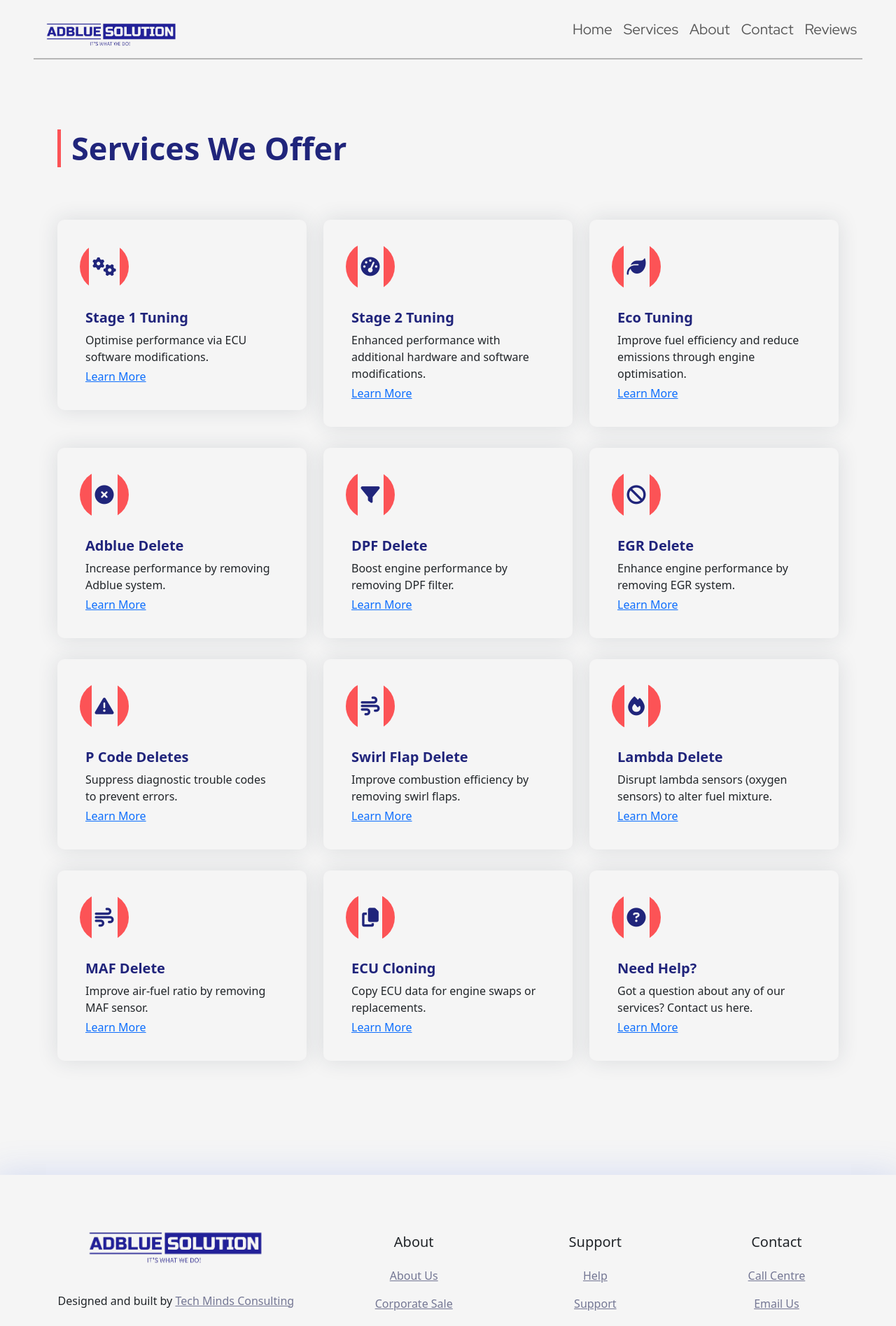
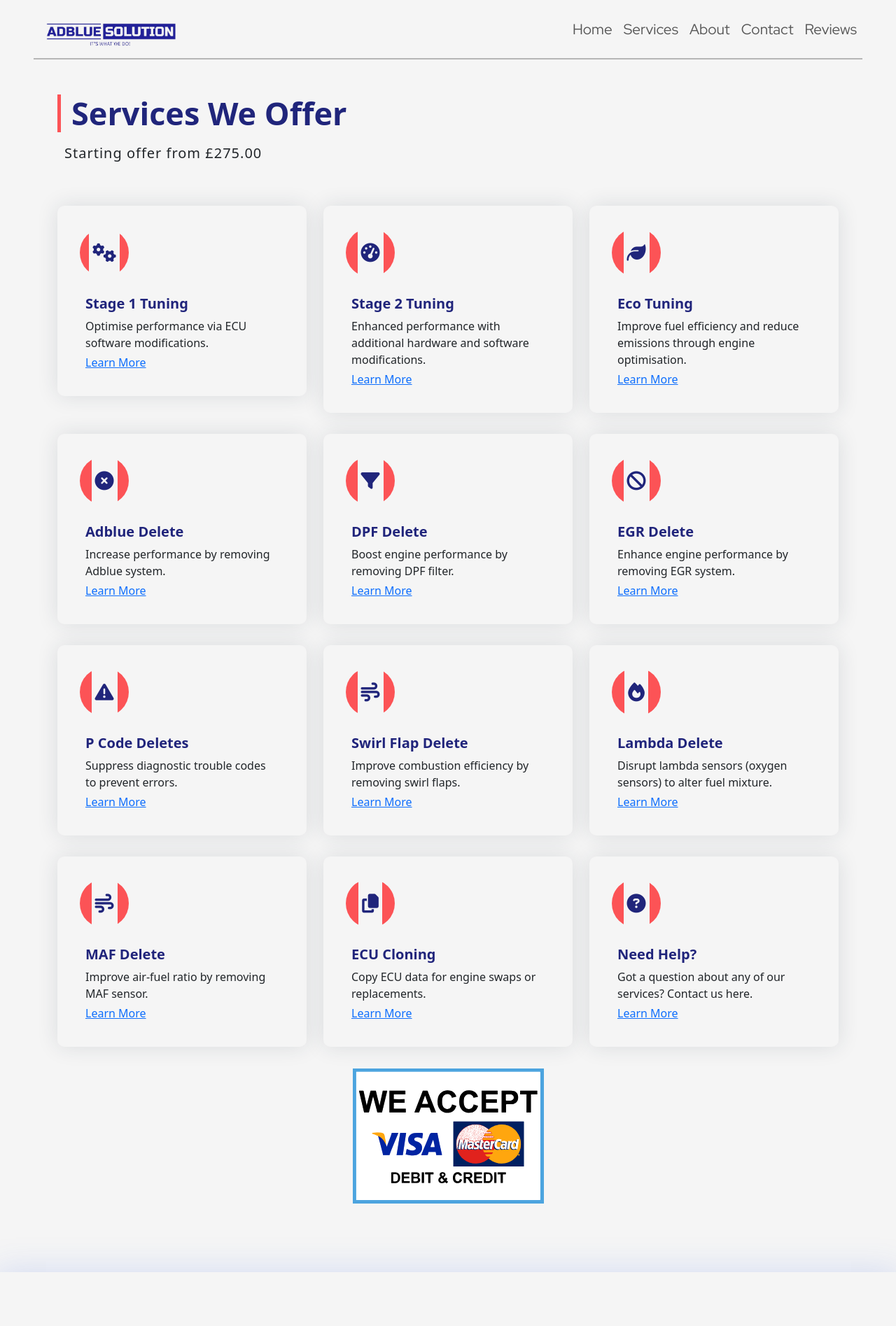
Before and after one commit to joshthomas98/adblue-solution-website, a React (Vite) app: page /services in a window 1280 px wide. Shown: the top 1895 px of the page at 70% size. Built offline with nearby package versions, Linux system fonts and the light colour scheme; some icons are missing; a web font is replaced by a local one.

Commit message:
2/5/24 - 4

```diff
--- a/src/index.css
+++ b/src/index.css
@@ -129,7 +129,7 @@ body {
   right: auto;
 }
 .section {
-  padding: 100px 0;
+  padding: 50px 0;
   position: relative;
 }
 .section-title {
--- a/src/pages/Contact.jsx
+++ b/src/pages/Contact.jsx
@@ -95,6 +95,18 @@ const Contact = () => {
                   <p>07944162191</p>
                 </div>
                 <div className="single_address">
+                  <a
+                    href="https://wa.link/adbluesolution"
+                    target="_blank"
+                    rel="noopener noreferrer"
+                    style={{ textDecoration: "none", color: "inherit" }}
+                  >
+                    <i className="fa fa-whatsapp" />
+                    <h4 className="text-dark">Contact us on WhatsApp</h4>
+                    <p className="text-dark">https://wa.link/adbluesolution</p>
+                  </a>
+                </div>
+                <div className="single_address">
                   <i className="fa fa-clock-o" />
                   <h4>Work Time</h4>
                   <p>
--- a/src/pages/IndividualService.jsx
+++ b/src/pages/IndividualService.jsx
@@ -1,5 +1,5 @@
 import React from "react";
-import { Container, Row, Col } from "react-bootstrap";
+import { Container, Row, Col, Button } from "react-bootstrap";
 import { useParams } from "react-router-dom";
 import { useServices } from "../context/ServicesContext";
 
@@ -22,9 +22,13 @@ const IndividualService = () => {
     <Container>
       <Row>
         <Col>
-          <h2>{name}</h2>
-          <p>{description}</p>
-          {/* Add more detailed information about the service */}
+          <h2 className="text-center pt-4">{name}</h2>
+          <Container className="text-center w-75">
+            <p className="lead pt-3">{description}</p>
+          </Container>
+          <div className="text-center pt-3">
+            <Button href="/services">Back To All Servcies</Button>
+          </div>
         </Col>
       </Row>
     </Container>
--- a/src/pages/Services.jsx
+++ b/src/pages/Services.jsx
@@ -2,6 +2,7 @@ import React from "react";
 import { Link } from "react-router-dom";
 import "@fortawesome/fontawesome-free/css/all.css";
 import { useServices } from "../context/ServicesContext";
+import { Container } from "react-bootstrap";
 
 const Services = () => {
   // Consume the services data from the context
@@ -14,9 +15,12 @@ const Services = () => {
           <div className="row">
             <div className="col-lg-6">
               <div className="section-title">
-                <h2>
+                <h2 style={{ display: "inline-block", marginRight: "10px" }}>
                   <span style={{ color: "#20257B" }}>Services We Offer</span>
                 </h2>
+                <p className="lead" style={{ display: "inline-block" }}>
+                  Starting offer from £275.00
+                </p>
               </div>
             </div>
           </div>
@@ -58,6 +62,14 @@ const Services = () => {
               </div>
             ))}
           </div>
+
+          <Container className="d-flex justify-content-center pt-3">
+            <img
+              className="img-fluid w-25"
+              src="src/assets/credit card CROPED WITH BLUE BACK FOR CONTACT US PAGE 2.svg"
+              alt="card"
+            />
+          </Container>
         </div>
       </section>
     </div>
```
